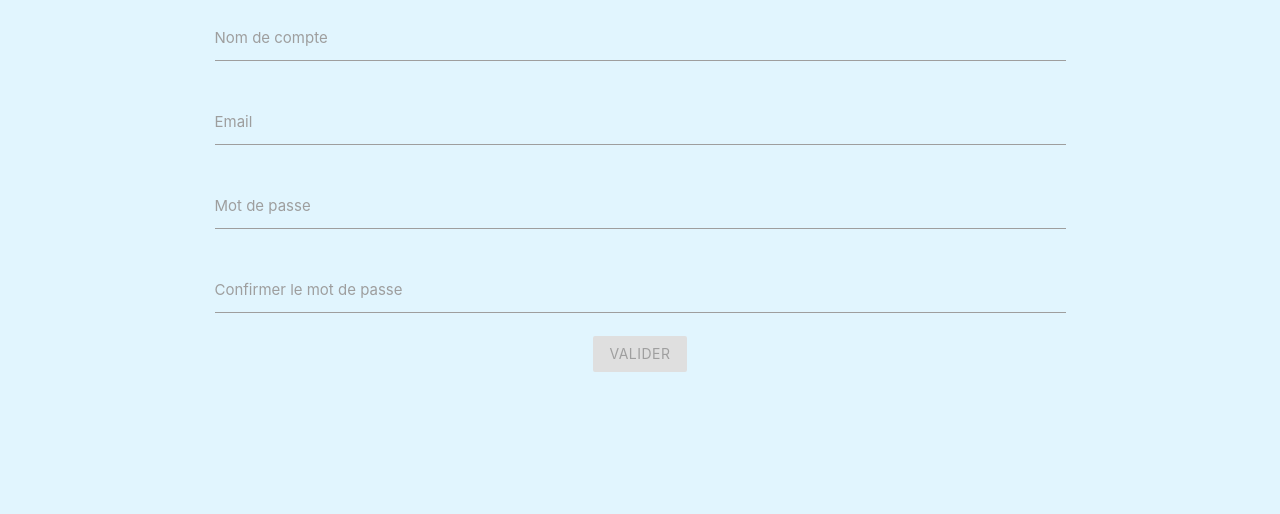
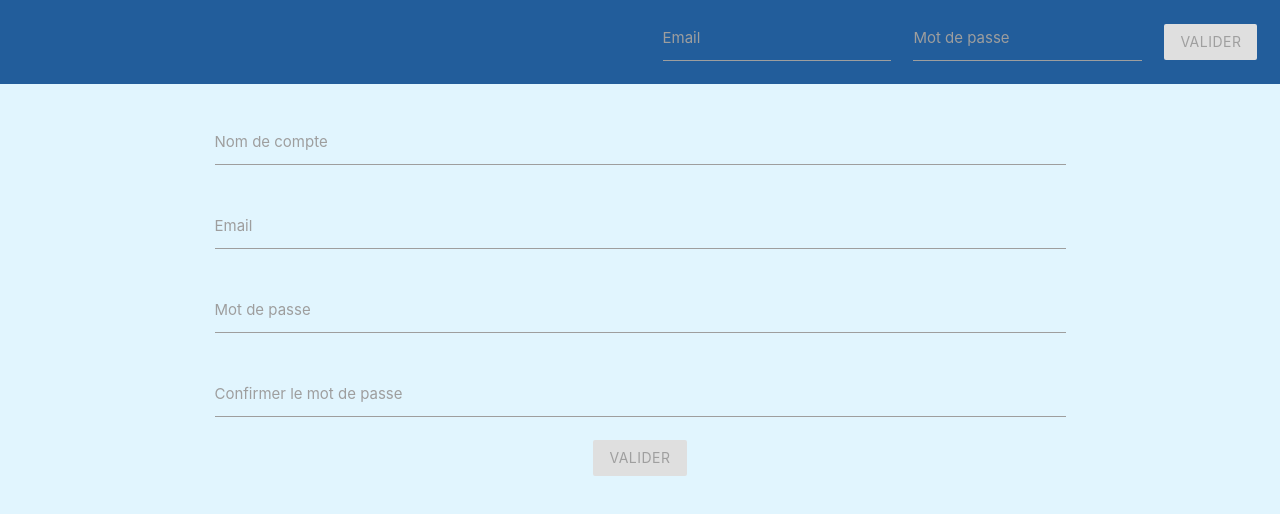
Before and after one commit to Melvin0cado/projet_5_OC_front, a React (Create React App) app: page / in a window 1280 px wide. Shown: the top 514 px of the page. Built offline with nearby package versions, Linux system fonts and the light colour scheme.

Commit message:
ref #6 :
* Add login form
* Managing the disabled button
* Managing errors & success with sweetalert2

```diff
--- a/src/App.js
+++ b/src/App.js
@@ -1,12 +1,14 @@
 import 'materialize-css/dist/css/materialize.min.css'
 import React, { Component } from 'react'
 import './assets/scss/App.scss'
-import RegistrationForm from './component/RegistrationForm'
+import LoginForm from './component/loginPage/LoginForm'
+import RegistrationForm from './component/loginPage/RegistrationForm'
 
 class App extends Component {
   render() {
     return (
       <>
+        <LoginForm />
         <RegistrationForm />
       </>
     )
--- a/src/assets/scss/App.scss
+++ b/src/assets/scss/App.scss
@@ -4,3 +4,7 @@
 body {
   background-color: $light-blue;
 }
+
+.bg-dark-blue{
+  background: $dark-blue;
+}
--- a/src/assets/scss/vars.scss
+++ b/src/assets/scss/vars.scss
@@ -1,6 +1,6 @@
 // Color
 
 //Blue palette
-$blue-dark: #01579b;
+$dark-blue: #225d9b;
 $blue: #039be5;
 $light-blue: #e1f5fe;
--- a/src/component/global/Button.js
+++ b/src/component/global/Button.js
@@ -2,12 +2,12 @@ import PropsType from 'prop-types'
 import React from 'react'
 
 const Button = props => {
-  const { type, text, disabled, onClick } = props
+  const { className, type, text, disabled, onClick } = props
 
   return (
     <button
       type={type}
-      className="btn waves-effect waves-light"
+      className={`btn waves-effect waves-light${className}`}
       disabled={disabled}
       onClick={onClick}
     >
@@ -17,6 +17,7 @@ const Button = props => {
 }
 
 Button.propTypes = {
+  className: PropsType.string,
   type: PropsType.string.isRequired,
   text: PropsType.string.isRequired,
   disabled: PropsType.bool,
@@ -25,6 +26,7 @@ Button.propTypes = {
 
 Button.defaultProps = {
   disabled: null,
+  className: '',
 }
 
 export default Button
--- /dev/null
+++ b/src/component/loginPage/LoginForm.js
@@ -0,0 +1,77 @@
+import Axios from 'axios'
+import React, { Component } from 'react'
+import { api, configApi } from '../../config/parameters'
+import { catchErr } from '../../globalAction/CatchErr'
+import Button from '../global/Button'
+
+class LoginForm extends Component {
+  constructor(props) {
+    super(props)
+    this.state = {
+      email: '',
+      password: '',
+      disabledBtn: true,
+    }
+    this.inputRequiredVerification = this.inputRequiredVerification.bind(this)
+    this.handleChange = this.handleChange.bind(this)
+    this.handleClick = this.handleClick.bind(this)
+  }
+
+  inputRequiredVerification() {
+    const { email, password } = this.state
+
+    this.setState({
+      disabledBtn: email === '' || password === '',
+    })
+  }
+
+  handleChange(e) {
+    const { name, value } = e.target
+    this.setState({ [name]: value }, () => this.inputRequiredVerification())
+  }
+
+  handleClick() {
+    const { email, password } = this.state
+
+    const data = {
+      email,
+      password,
+    }
+
+    Axios.post(`${api}/api/user/login`, data, configApi)
+      .then(res => console.log(res.data))
+      .catch(err => catchErr(err.response))
+  }
+
+  render() {
+    const { disabledBtn } = this.state
+    return (
+      <div className="row bg-dark-blue">
+        <form className="col s6 right valign-wrapper">
+          <div className="input-field col s5">
+            <input name="email" type="email" onChange={this.handleChange} />
+            <label htmlFor="email">Email</label>
+          </div>
+          <div className="input-field col s5">
+            <input
+              name="password"
+              type="password"
+              onChange={this.handleChange}
+            />
+            <label htmlFor="password">Mot de passe</label>
+          </div>
+          <div className="col 2">
+            <Button
+              type="button"
+              text="Valider"
+              disabled={disabledBtn}
+              onClick={this.handleClick}
+            />
+          </div>
+        </form>
+      </div>
+    )
+  }
+}
+
+export default LoginForm
--- a/src/component/RegistrationForm.js
+++ b/src/component/loginPage/RegistrationForm.js
@@ -1,10 +1,10 @@
 import Axios from 'axios'
 import M from 'materialize-css'
 import React, { Component } from 'react'
-import { api } from '../config/parameters'
-import { catchErr } from '../globalAction/CatchErr'
-import { SuccesSwal } from '../globalAction/swal'
-import Button from './global/Button'
+import { api } from '../../config/parameters'
+import { catchErr } from '../../globalAction/CatchErr'
+import { SuccesSwal } from '../../globalAction/swal'
+import Button from '../global/Button'
 
 class RegistrationForm extends Component {
   constructor(props) {
@@ -47,17 +47,17 @@ class RegistrationForm extends Component {
   handleClick() {
     const { name, email, password } = this.state
 
-    const result = {
+    const data = {
       username: name,
       email,
       password,
-      roles: ['user'],
+      roles: ['ROLE_USER'],
     }
 
-    Axios.post(`${api}/api/user/create`, result, {
+    Axios.post(`${api}/api/user/create`, data, {
       headers: { Authorization: {} },
     })
-      .then(res => {
+      .then(() => {
         SuccesSwal('Inscription réussi', 'refresh')
       })
       .catch(err => catchErr(err.response))
--- a/src/config/parameters.js
+++ b/src/config/parameters.js
@@ -1,3 +1,5 @@
-module.exports = {
-  api: 'http://localhost:3033',
+export const api = 'http://localhost:3033'
+
+export const configApi = {
+  headers: { Authorization: {} },
 }
--- a/src/globalAction/CatchErr.js
+++ b/src/globalAction/CatchErr.js
@@ -4,6 +4,7 @@ export const catchErr = error => {
   const { status, message } = error.data
 
   switch (status) {
+    case 404:
     case 409:
       ErrorSwal(message)
       break
--- a/src/globalAction/swal.js
+++ b/src/globalAction/swal.js
@@ -3,7 +3,6 @@ import history from '../history'
 
 export const ErrorSwal = message => {
   Swal.fire({
-    type: 'error',
     title: 'Erreurs',
     icon: 'error',
     showCancelButton: false,
@@ -15,7 +14,6 @@ export const ErrorSwal = message => {
 
 export const SuccesSwal = (message, redirect = 'refresh') => {
   Swal.fire({
-    type: 'success',
     title: 'Succès',
     icon: 'success',
     showCancelButton: false,
```
Also changed, not shown: 1 other file (tests, documents, lock files or other folders).
